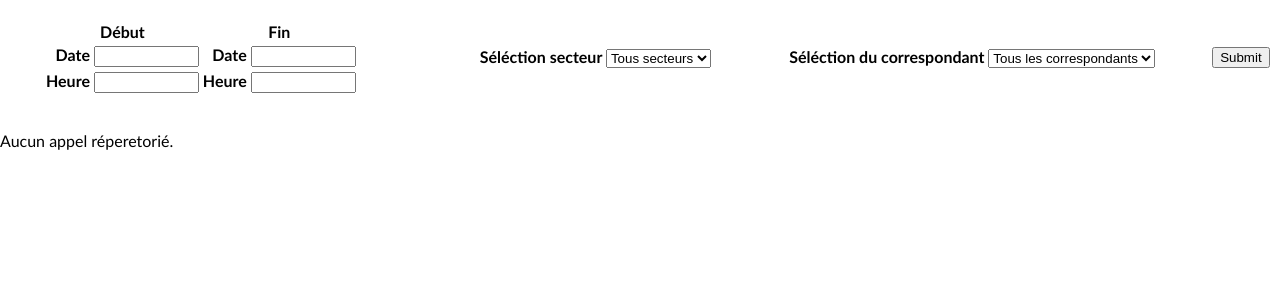
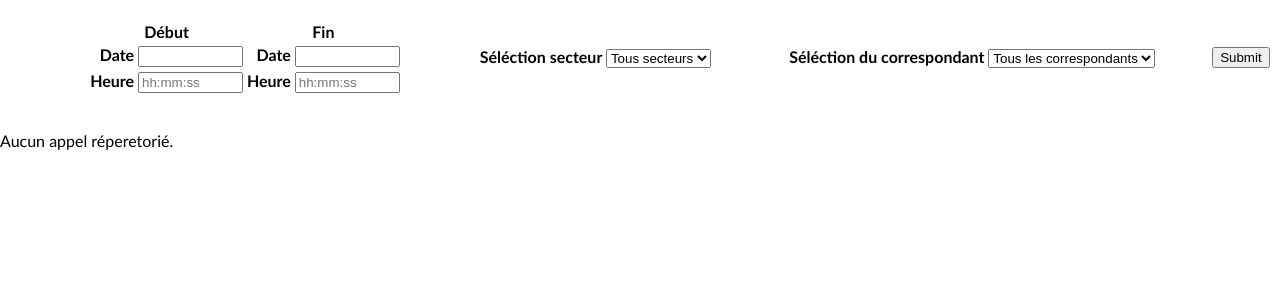
Before and after one commit to bashi-bashot/lilas, a Django app: page /communication/ in a window 1280 px wide. Shown: the part 88-388 px from the top of the page. Run offline with Django 3.2, Linux system fonts and the light colour scheme; some libraries are stand-ins or nearby versions.

Commit message:
COMMUNICATION / cOMMIT AVANT PULL

```diff
--- a/LILAS/communication/forms.py
+++ b/LILAS/communication/forms.py
@@ -20,9 +20,9 @@ listeTypeStats = [
 
 class NameForm(forms.Form):
     dateDebut = forms.DateField(widget=widgets.AdminDateWidget(attrs={'size':10}))
-    heureDebut  = forms.CharField(max_length=8, widget=forms.TextInput(attrs={'size':10}))
+    heureDebut  = forms.CharField(max_length=8, widget=forms.TextInput(attrs={'size':10, 'placeholder': 'hh:mm:ss'}))
     dateFin = forms.DateField(widget=widgets.AdminDateWidget(attrs={'size':10}))
-    heureFin  = forms.CharField(max_length=8, widget=forms.TextInput(attrs={'size':10}))
+    heureFin  = forms.CharField(max_length=8, widget=forms.TextInput(attrs={'size':10, 'placeholder': 'hh:mm:ss'}))
     positionSpinner = forms.ChoiceField(widget = forms.Select(), choices = ())
     correspondantSpinner = forms.ChoiceField(label='Position : ', choices = ())
 
@@ -48,6 +48,12 @@ class NameForm(forms.Form):
         self.fields['correspondantSpinner'] = forms.ChoiceField(choices = choices_corr)
         self.fields['positionSpinner'] = forms.ChoiceField(choices = choices)
 
+    def clean_heureDebut(self):
+        strHeure = self.cleaned_data['heureDebut']
+        if (strHeure[2] != ':' or strHeure[5] != ':'):
+            raise forms.ValidationError("L'Heure n'est pas au format hh:mm:ss.")
+        return strHeure
+
 
 
 
--- a/LILAS/communication/static/communication/style.css
+++ b/LILAS/communication/static/communication/style.css
@@ -218,7 +218,6 @@ iframe {
 
     box-shadow: 5px 5px 20px 0px rgba(0, 16, 83, 0.35);
     -moz-box-shadow: 5px 5px 20px 0px rgba(0, 16, 83, 0.35);
-    /* -webkit-box-shadow: 0 0px 40px 0px rgba(0, 0, 0, 0.15); */
     -webkit-box-shadow: 5px 5px 20px 0px rgba(0, 16, 83, 0.35);
     -o-box-shadow: 5px 5px 20px 0px rgba(0, 16, 83, 0.35);
     -ms-box-shadow: 5px 5px 20px 0px rgba(0, 16, 83, 0.35);
--- a/LILAS/communication/templates/communication/index.html
+++ b/LILAS/communication/templates/communication/index.html
@@ -32,7 +32,7 @@
                         <th>
                                 {% csrf_token %}
                                 <ul>
-                                    <table>
+                                    <table style="margin:auto;">
                                         <thead style="text-align: center"> <!-- En-tête du tableau -->
                                             <tr>
                                                 <th>Début</th>
```
